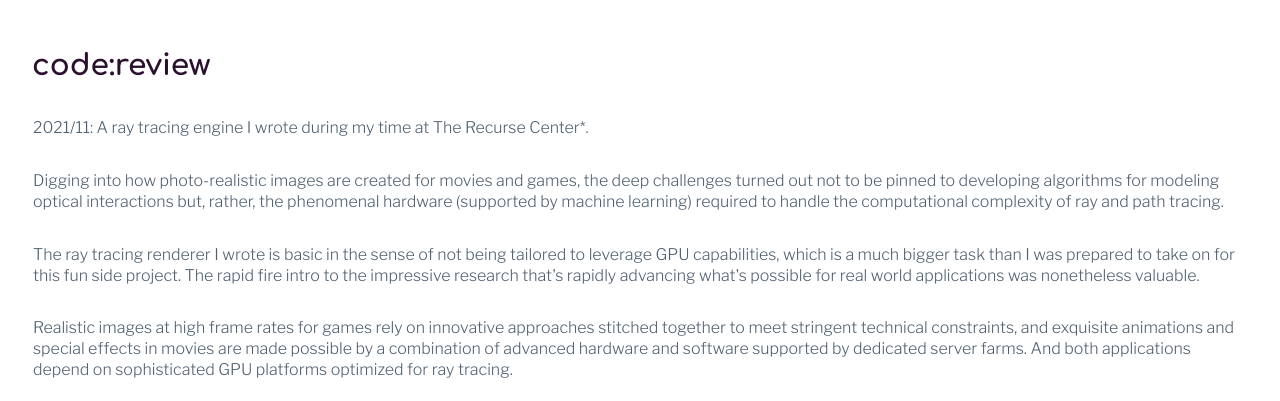
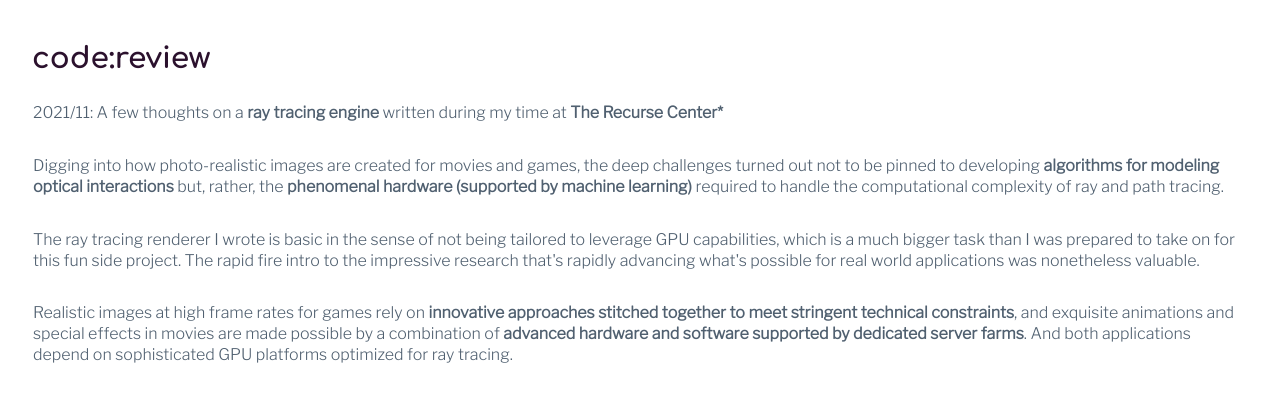
Before and after one commit to msyvr/monicaspisar, a plain HTML site: page index.html in a window 1280 px wide. Shown: the part 119-520 px from the top of the page. Drawn offline with nearby package versions, Linux system fonts and the light colour scheme.

Commit message:
bolded link font; body font set to medium; title fonts set to rem (from em)

```diff
--- a/index.html
+++ b/index.html
@@ -49,7 +49,7 @@
       code:review
     </div>
     <div class="flex-container-vertical" style="margin-top:10px">
-      <p>2021/11: A <a href="https://github.com/msyvr/raytracer" target="_blank">ray tracing engine</a> I wrote during my time at <a href="https://recurse.com" target="_blank">The Recurse Center*</a>.</p>
+      <p>2021/11: A few thoughts on a <a href="https://github.com/msyvr/raytracer" target="_blank">ray tracing engine</a> written during my time at <a href="https://recurse.com" target="_blank">The Recurse Center*</a></p>
       <p>Digging into how photo-realistic images are created for movies and games, the deep challenges turned out not to be pinned to developing <a href="https://cs.dartmouth.edu/wjarosz/publications/novak18monte.html" target="_blank">algorithms for modeling optical interactions</a> but, rather, the <a href="https://developer.nvidia.com/nvidia-ampere" target="_blank">phenomenal hardware (supported by machine learning)</a> required to handle the computational complexity of ray and path tracing.</p>
       <p>The ray tracing renderer I wrote is basic in the sense of not being tailored to leverage GPU capabilities, which is a much bigger task than I was prepared to take on for this fun side project. The rapid fire intro to the impressive research that's rapidly advancing what's possible for real world applications was nonetheless valuable.</p>
       <p>Realistic images at high frame rates for games rely on <a href="https://www.youtube.com/watch?v=2GYXuM10riw" target="_blank">innovative approaches stitched together to meet stringent technical constraints</a>, and exquisite animations and special effects in movies are made possible by a combination of <a href="https://sciencebehindpixar.org/pipeline/rendering" target="_blank">advanced hardware and software supported by dedicated server farms</a>. And both applications depend on sophisticated GPU platforms optimized for ray tracing.</p>
--- a/stylesheet.css
+++ b/stylesheet.css
@@ -16,14 +16,15 @@ body {
   display: flex;
   flex-direction: column;
   font-family: "Libre Franklin";
+  font-size: medium;
   line-height: 130%;
   color: #506070;
   background-color: white ;
 }
 
 .font_large{
-  font-size: 1.85em;
-  line-height: 1.1em;
+  font-size: 1.85rem;
+  line-height: 1.1rem;
   font-family: Comfortaa;
   color: #2b112d;
 }
@@ -36,10 +37,11 @@ body {
  }
  a {
    color: var(--textcolor);
+   font-weight: bolder;
    text-decoration: none;
  }
  a:hover {
-   color:#2b112d;
+   color:#52227d;
    font-style:oblique;
    text-decoration:none;
  }
```
